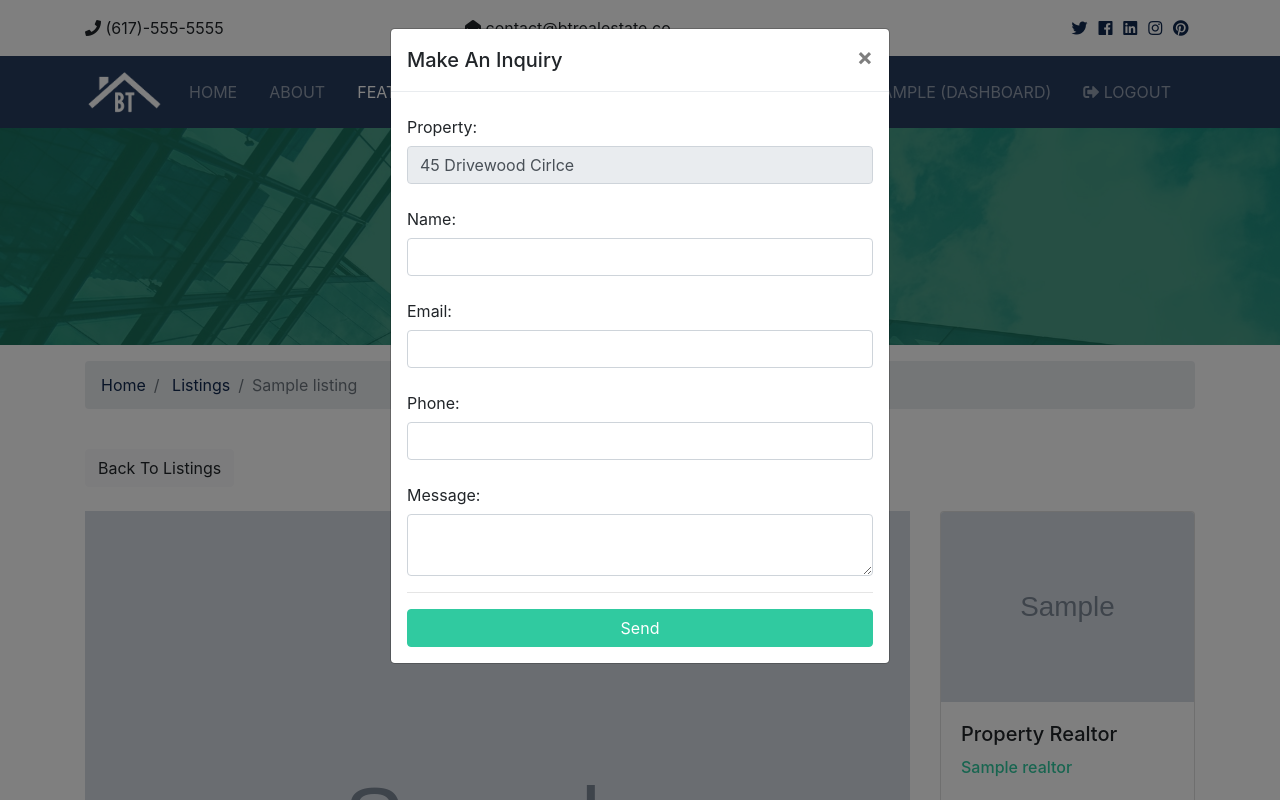
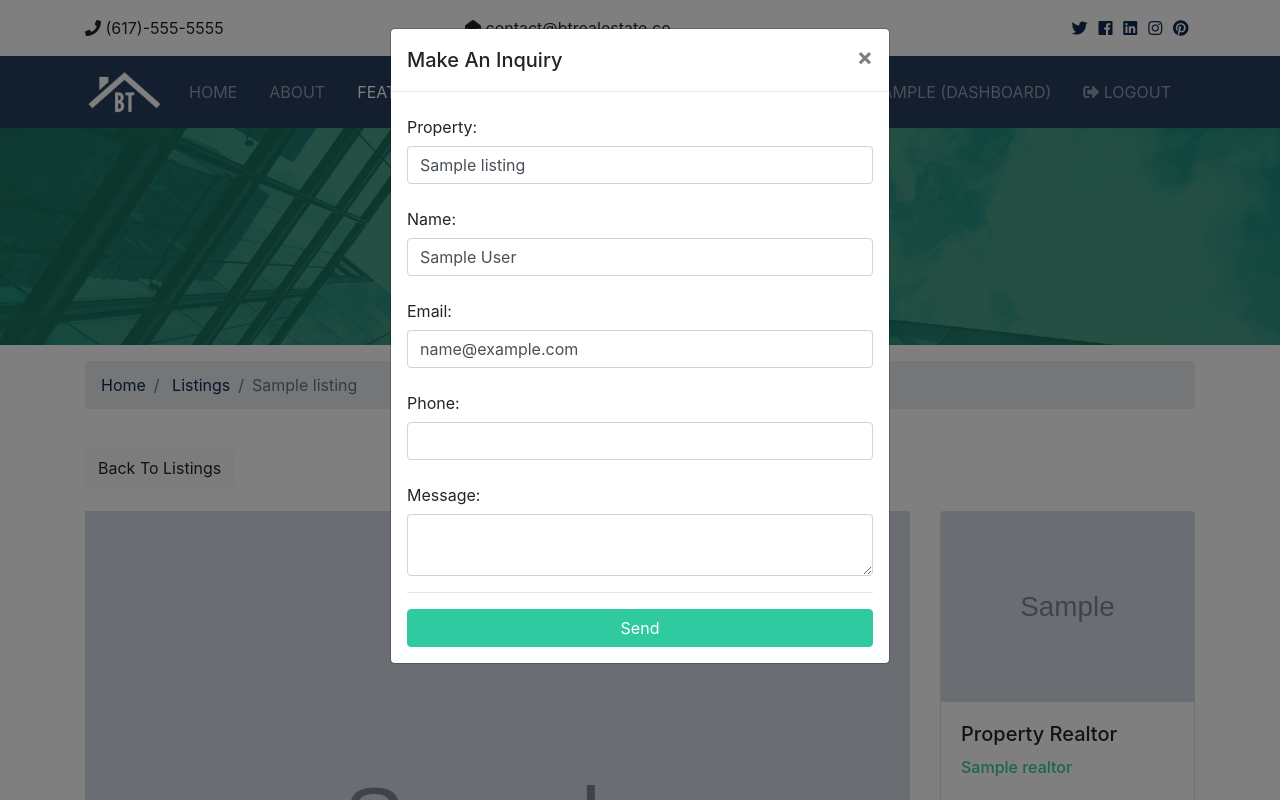
Before and after one commit to Egoroff85/bt_real_estate, a Django app: page /listings/1 in a window 1280 px wide, after a click on "Make An Inquiry". Run offline with Django 3.2, Linux system fonts and the light colour scheme; a user stored in the database is signed in; tables that the repository leaves empty hold one stand-in row (values such as "Sample post"); grey boxes marked "Sample" are stand-in pictures; some libraries are stand-ins or nearby versions.

Commit message:
added inquiries

```diff
--- a/btre/urls.py
+++ b/btre/urls.py
@@ -22,5 +22,6 @@ urlpatterns = [
     path('', include('pages.urls')),
     path('listings/', include('listings.urls')),
     path('accounts/', include('accounts.urls')),
+    path('contacts/', include('contacts.urls')),
     path('admin/', admin.site.urls),
 ] + static(settings.MEDIA_URL, document_root=settings.MEDIA_ROOT)
--- /dev/null
+++ b/contacts/urls.py
@@ -0,0 +1,7 @@
+from django.urls import path
+from . import views
+
+
+urlpatterns = [
+    path('contact', views.contact, name='contact')
+]
--- a/templates/listings/listing.html
+++ b/templates/listings/listing.html
@@ -30,7 +30,8 @@
             </nav>
         </div>
     </section>
-
+    <!-- Alerts -->
+    {% include 'partials/_alerts.html' %}
     <!-- Listing -->
     <section id="listing" class="py-4">
         <div class="container">
@@ -167,18 +168,28 @@
                     </button>
                 </div>
                 <div class="modal-body">
-                    <form>
+                    <form action="{% url 'contact' %}" method="POST">
+                        {% csrf_token %}
+                        {% if user.is_authenticated %}
+                            <input type="hidden" name="user_id" value="{{ user.id }}">
+                        {% else %}
+                            <input type="hidden" name="user_id" value="0">
+                        {% endif %}
+                        <input type="hidden" name="realtor_email" value="{{ listing.realtor.email }}">
+                        <input type="hidden" name="listing_id" value="{{ listing.id }}">
                         <div class="form-group">
                             <label for="property_name" class="col-form-label">Property:</label>
-                            <input type="text" name="listing" class="form-control" value="45 Drivewood Cirlce" disabled>
+                            <input type="text" name="listing" class="form-control" value="{{ listing.title }}">
                         </div>
                         <div class="form-group">
                             <label for="name" class="col-form-label">Name:</label>
-                            <input type="text" name="name" class="form-control" required>
+                            <input type="text" name="name" class="form-control" {% if user.is_authenticated %}
+                            value="{{ user.first_name }} {{ user.last_name }}" {% endif %} required>
                         </div>
                         <div class="form-group">
                             <label for="email" class="col-form-label">Email:</label>
-                            <input type="email" name="email" class="form-control" required>
+                            <input type="email" name="email" class="form-control" {% if user.is_authenticated %}
+                            value="{{ user.email }}" {% endif %} required>
                         </div>
                         <div class="form-group">
                             <label for="phone" class="col-form-label">Phone:</label>
```
Also changed, not shown: contacts/views.py (+20 -2 lines).
